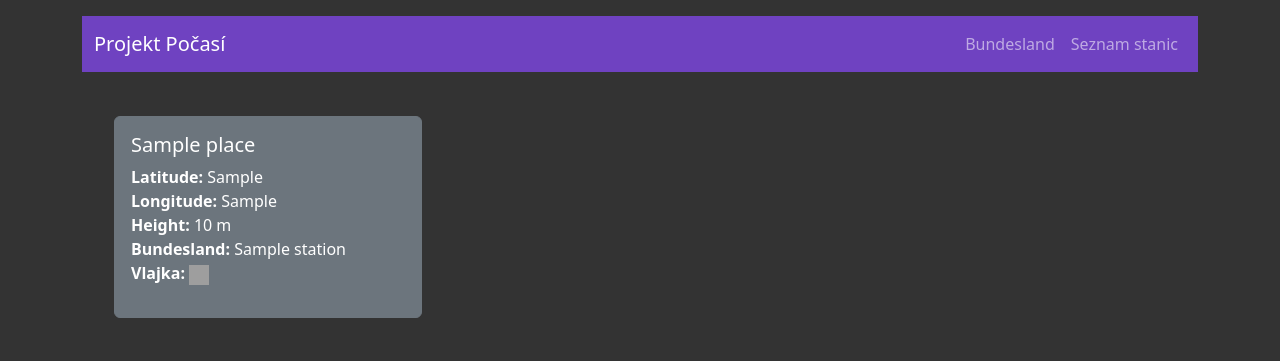
After one commit to davidddDev/pocasi, a CodeIgniter 4 app: the page made by app/Views/stations_list.php in a window 1280 px wide. The commit adds this page. Shown: the top 361 px of the page. Run offline with PHP 8.4 and a stand-in for CodeIgniter, Linux system fonts and the light colour scheme; the template is opened without the code that fills it: most values are stand-ins (such as "Sample title", 1, 10 or a date in 2020); some libraries are stand-ins or nearby versions; grey boxes are pictures that could not be loaded.

Commit message:
bark bark konec

```diff
--- a/app/Config/Routes.php
+++ b/app/Config/Routes.php
@@ -11,4 +11,4 @@ $routes->get('bundesland', 'Pocasi::bundesland');
 $routes->get('station/(:num)', 'Pocasi::stations/$1');
 $routes->get('station/details/(:num)', 'Pocasi::stationDetails/$1');
 $routes->get('bundesland/details/(:num)', 'Pocasi::bundeslandDetails/$1');
-$routes->get('stations-overview', 'Pocasi::stationsOverview');
+$routes->get('stations-list', 'Pocasi::stationsList');
--- a/app/Views/bundesland_details.php
+++ b/app/Views/bundesland_details.php
@@ -47,7 +47,7 @@
                     <img src="<?= base_url('obrazky/vlajky/' . esc($bundesland->vlajky)) ?>" alt="Vlajka <?= esc($bundesland->name) ?>">
                 </div>
             </div>
-        </div>
+        </div>;
     </div>
 </body>
 
--- a/app/Views/layouts/main.php
+++ b/app/Views/layouts/main.php
@@ -15,7 +15,5 @@
     <div class="container mt-3">
         <?= $this->renderSection('content') ?>
     </div>
-
-    <script src="node_modules/bootstrap/dist/js/bootstrap.min.js"></script>
 </body>
 </html>
--- a/app/Views/layouts/navbar.php
+++ b/app/Views/layouts/navbar.php
@@ -27,7 +27,7 @@
 
 <nav class="navbar navbar-expand-lg navbar-dark" style="background-color: #6f42c1;">
     <div class="container-fluid">
-        <a class="navbar-brand" href="<?= base_url('/') ?>">Moje Aplikace</a>
+        <a class="navbar-brand" href="<?= base_url('/') ?>">Projekt Počasí</a>
         <button class="navbar-toggler" type="button" data-bs-toggle="collapse" data-bs-target="#navbarNav" aria-controls="navbarNav" aria-expanded="false" aria-label="Toggle navigation">
             <span class="navbar-toggler-icon"></span>
         </button>
@@ -36,9 +36,8 @@
                 <li class="nav-item">
                     <a class="nav-link" href="<?= base_url('bundesland') ?>">Bundesland</a>
                 </li>
-
                 <li class="nav-item">
-                    <a class="nav-link" href="<?= base_url('stations-overview') ?>">Přehled stanic</a>
+                    <a class="nav-link" href="<?= base_url('stations-list') ?>">Seznam stanic</a>
                 </li>
             </ul>
         </div>
--- /dev/null
+++ b/app/Views/stations_list.php
@@ -0,0 +1,53 @@
+<?= $this->extend('layouts/main') ?>
+
+<?= $this->section('content') ?>
+<?= $this->include('layouts/navbar') ?>
+
+<!DOCTYPE html>
+<html lang="en">
+<head>
+    <meta charset="UTF-8">
+    <meta name="viewport" content="width=device-width, initial-scale=1.0">
+    <title>Seznam stanic</title>
+    <style>
+        body {
+            background-color: #333;
+            color: #fff;
+        }
+        .card {
+            margin: 20px;
+            background-color: #6c757d; /* bg-secondary */
+            color: #fff;
+            border: 1px solid #6c757d;
+        }
+    </style>
+</head>
+
+<body>
+
+    <div class="container py-4">
+        <div class="row">
+            <?php foreach ($stations as $station): ?>
+                <div class="col-md-4">
+                    <div class="card">
+                        <div class="card-body">
+                            <h5 class="card-title"><?= esc($station->place) ?></h5>
+                            <p>
+                                <strong>Latitude:</strong> <?= esc($station->geo_latitude) ?><br>
+                                <strong>Longitude:</strong> <?= esc($station->geo_longtitude) ?><br>
+                                <strong>Height:</strong> <?= esc($station->height) ?> m<br>
+                                <strong>Bundesland:</strong> <?= esc($station->bundesland_name) ?><br>
+                                <strong>Vlajka:</strong> <img src="<?= base_url('obrazky/vlajky/' . $station->vlajka) ?>" alt="<?= esc($station->bundesland_name) ?>" style="width: 20px; height: 20px;">
+                            </p>
+                        </div>
+                    </div>
+                </div>
+            <?php endforeach; ?>
+        </div>
+    </div>
+
+</body>
+
+</html>
+
+<?= $this->endSection() ?>
```
Also changed, not shown: app/Controllers/Pocasi.php (+5 -9 lines), app/Views/stations_overview.php (deleted, +0 -7 lines).
